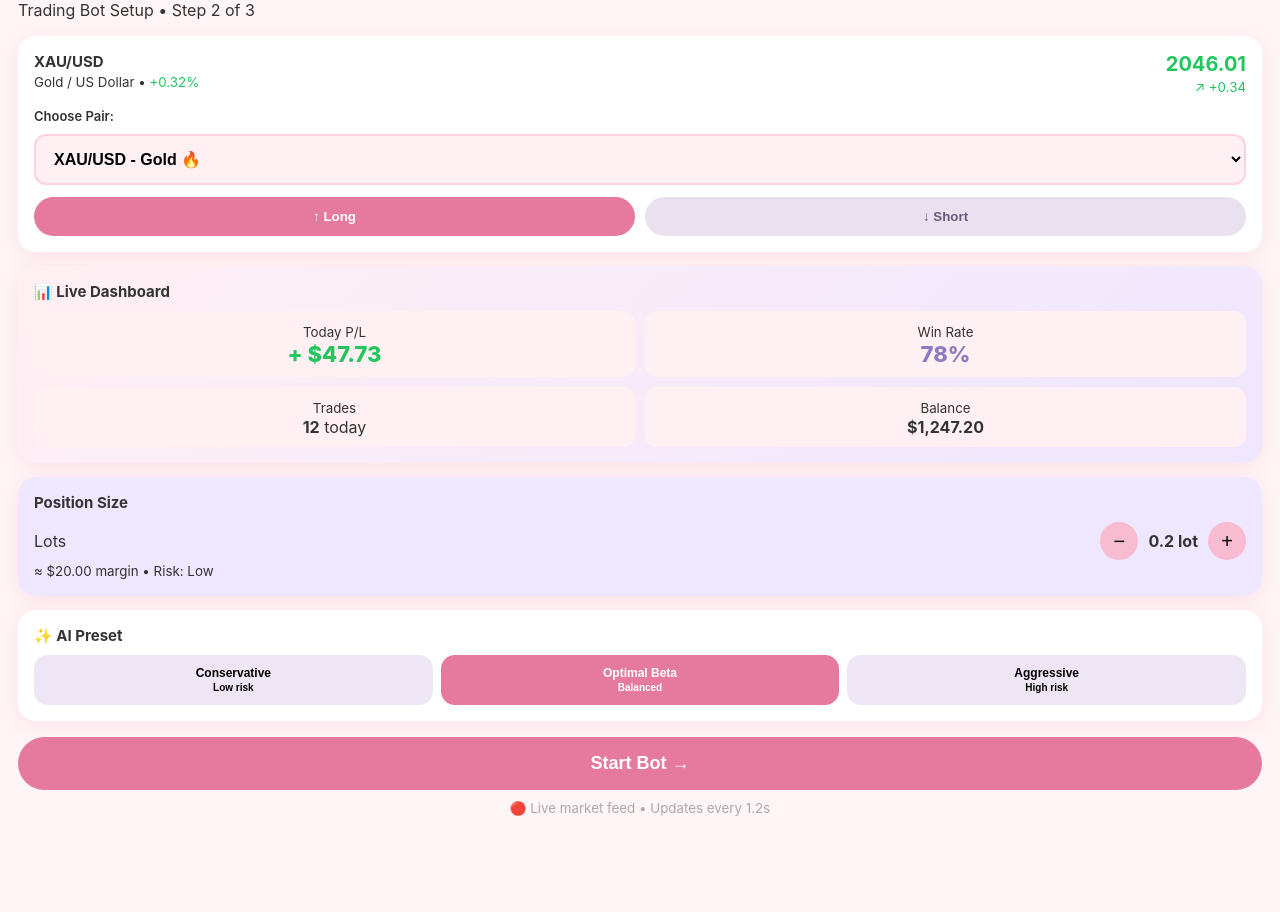
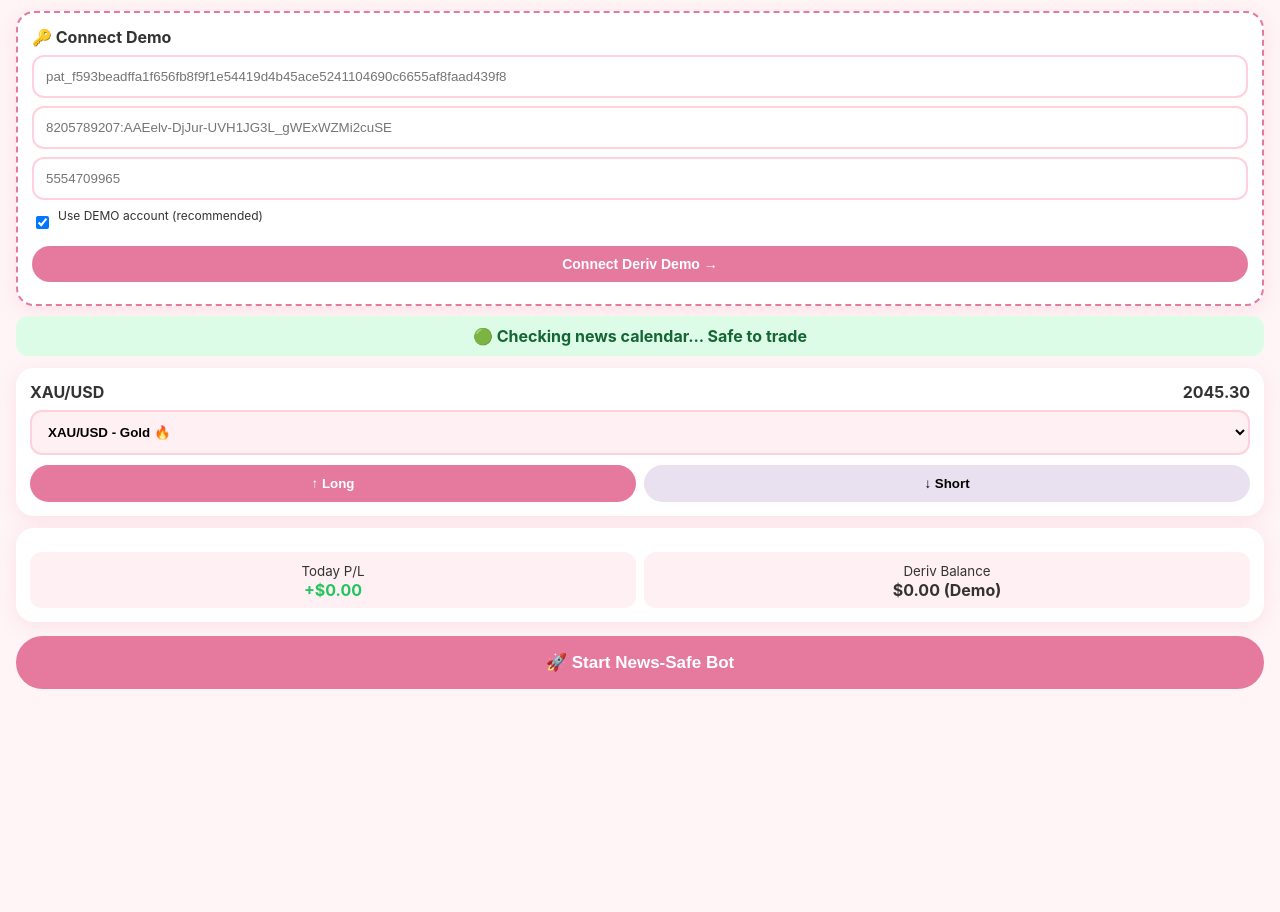
Before and after one commit to jojoikwang/jomoneybot, a plain HTML site: page index.html in a window 1280 px wide. Shown: the part 68-980 px from the top of the page. After the commit the page ends 857 px from the top, so only its background shows below. Drawn offline with Linux system fonts and the light colour scheme.

Commit message:
Update index.html

```diff
--- a/index.html
+++ b/index.html
@@ -1,126 +1,71 @@
 <!DOCTYPE html>
-<html lang="en">
-<head>
-<meta charset="UTF-8"><meta name="viewport" content="width=device-width, initial-scale=1.0">
-<title>JoMoneyBot Live</title>
-<style>
-body{margin:0;font-family:-apple-system,sans-serif;background:#fff5f6;padding:18px;color:#333;padding-bottom:100px}
-.header{font-size:28px;font-weight:800;color:#e57a9e}
-.card{background:white;border-radius:18px;padding:16px;margin-top:14px;box-shadow:0 4px 20px rgba(229,122,158,.15)}
-.label{font-weight:700;font-size:15px}
-.live-dot{width:8px;height:8px;background:#22c55e;border-radius:50%;display:inline-block;animation:blink 1s infinite}
-@keyframes blink{0%,100%{opacity:1}50%{opacity:0.3}}
-select{width:100%;margin-top:10px;padding:14px;border-radius:12px;border:2px solid #ffd1dc;font-weight:700;font-size:16px;background:#fff0f3}
-.row{display:flex;gap:10px;margin-top:12px}
-.btn{flex:1;padding:12px;border-radius:30px;border:0;font-weight:700;cursor:pointer}
-.long{background:#f8bbd0;color:#a33a5a}.long.active{background:#e57a9e;color:white}
-.short{background:#e9e0f0;color:#6a5a7a}.short.active{background:#8e7cc3;color:white}
-.size-row{display:flex;align-items:center;justify-content:space-between;margin-top:10px}
-.circle{width:38px;height:38px;border-radius:50%;border:0;background:#f8bbd0;font-size:20px;cursor:pointer}
-.preset{display:flex;gap:8px;margin-top:10px}
-.preset button{flex:1;padding:11px;border-radius:14px;border:0;background:#efe6f5;font-size:12px;font-weight:600}
-.preset button.active{background:#e57a9e;color:white}
-.continue{width:100%;margin-top:16px;padding:16px;border-radius:30px;border:0;background:#e57a9e;color:white;font-size:18px;font-weight:800}
-.pnl{font-size:22px;font-weight:800}
-.up{color:#22c55e}.down{color:#ef4444}
-.grid{display:grid;grid-template-columns:1fr 1fr;gap:10px;margin-top:10px}
-.mini{background:#fff0f3;border-radius:12px;padding:10px;text-align:center}
-</style>
-</head>
+<html><head><meta charset="UTF-8"><meta name="viewport" content="width=device-width, initial-scale=1.0"><title>JoMoneyBot Pro</title>
+<style>body{margin:0;font-family:-apple-system,sans-serif;background:#fff5f6;padding:16px;color:#333;padding-bottom:100px}.header{font-size:26px;font-weight:800;color:#e57a9e}.card{background:white;border-radius:18px;padding:14px;margin-top:12px;box-shadow:0 4px 20px rgba(229,122,158,.15)}input,select{width:100%;margin-top:8px;padding:12px;border-radius:12px;border:2px solid #ffd1dc;box-sizing:border-box}select{font-weight:700;background:#fff0f3}.row{display:flex;gap:8px;margin-top:10px}.btn{flex:1;padding:11px;border-radius:30px;border:0;font-weight:700}.long{background:#f8bbd0}.long.active{background:#e57a9e;color:white}.short{background:#e9e0f0}.short.active{background:#8e7cc3;color:white}.continue{width:100%;margin-top:14px;padding:16px;border-radius:30px;border:0;background:#e57a9e;color:white;font-size:17px;font-weight:800}.news{padding:10px;border-radius:12px;text-align:center;font-weight:700;margin-top:10px}.safe{background:#dcfce7;color:#166534}.danger{background:#fee2e2;color:#991b1b}.mini{display:grid;grid-template-columns:1fr 1fr;gap:8px;margin-top:10px}.box{background:#fff0f3;border-radius:12px;padding:8px;text-align:center}</style></head>
 <body>
-<div class="header">🎀 JoMoneyBot <span style="font-size:12px;background:#22c55e;color:white;padding:4px 8px;border-radius:20px;vertical-align:middle"><span class="live-dot"></span> LIVE</span></div>
-<p>Trading Bot Setup • Step 2 of 3</p>
+<div class="header">🎀 JoMoneyBot <span style="font-size:11px;background:#e57a9e;color:white;padding:4px 8px;border-radius:20px">PRO DEMO</span></div>
+<small>Step 3 of 3 • News Safe + Telegram</small>
+
+<div class="card" style="border:2px dashed #e57a9e">
+<b>🔑 Connect Demo</b>
+<input id="derivToken" placeholder="pat_f593beadffa1f656fb8f9f1e54419d4b45ace5241104690c6655af8faad439f8">
+<input id="tgToken" placeholder="8205789207:AAEelv-DjJur-UVH1JG3L_gWExWZMi2cuSE">
+<input id="tgChat" placeholder="5554709965">
+<label style="font-size:12px;margin-top:8px;display:flex;gap:6px"><input type="checkbox" id="demoCheck" checked style="width:auto"> Use DEMO account (recommended)</label>
+<button class="continue" style="padding:10px;font-size:14px" onclick="connectDeriv()">Connect Deriv Demo →</button>
+<div id="bal" style="margin-top:8px;font-weight:700;text-align:center"></div>
+</div>
+
+<div id="newsBox" class="news safe">🟢 Checking news calendar... Safe to trade</div>
 
 <div class="card">
-  <div style="display:flex;justify-content:space-between">
-    <div><div class="label" id="pairLabel">XAU/USD</div><small id="pairDesc">Gold / US Dollar • <span class="up">+0.32%</span></small></div>
-    <div style="text-align:right"><b id="price" style="font-size:20px">2045.30</b><br><small id="change" class="up">↗ +2.14</small></div>
-  </div>
-  <label style="display:block;margin-top:12px;font-weight:600;font-size:13px">Choose Pair:</label>
-  <select id="pairSelect" onchange="changePair()">
-    <option value="EUR/USD|Euro / US Dollar|1.08523">EUR/USD - Euro / US Dollar</option>
-    <option value="GBP/USD|British Pound / US Dollar|1.27341">GBP/USD - British Pound</option>
-    <option value="USD/JPY|US Dollar / Japanese Yen|148.52">USD/JPY - Dollar / Yen</option>
-    <option value="XAU/USD|Gold / US Dollar|2045.30" selected>XAU/USD - Gold 🔥</option>
-    <option value="BTC/USD|Bitcoin / US Dollar|67320.00">BTC/USD - Bitcoin</option>
-    <option value="V75|Volatility 75 Index|124578.34">Synthetic - Volatility 75 Index</option>
-    <option value="USD/CHF|US Dollar / Swiss Franc|0.88210">USD/CHF - Dollar / Franc</option>
-    <option value="GBP/JPY|British Pound / Japanese Yen|189.24">GBP/JPY - Pound / Yen</option>
-  </select>
-  <div class="row">
-    <button class="btn long active" id="longBtn" onclick="setDir('LONG')">↑ Long</button>
-    <button class="btn short" id="shortBtn" onclick="setDir('SHORT')">↓ Short</button>
-  </div>
+<div style="display:flex;justify-content:space-between"><b id="pairLabel">XAU/USD</b><b id="price">2045.30</b></div>
+<select id="pairSelect" onchange="changePair()"><option value="frxXAUUSD">XAU/USD - Gold 🔥</option><option value="frxEURUSD">EUR/USD</option><option value="frxGBPUSD">GBP/USD</option><option value="frxUSDJPY">USD/JPY</option><option value="cryBTCUSD">BTC/USD</option><option value="R_75">V75 Index</option><option value="frxUSDCHF">USD/CHF</option><option value="frxGBPJPY">GBP/JPY</option></select>
+<div class="row"><button class="btn long active" id="longBtn" onclick="setDir('LONG')">↑ Long</button><button class="btn short" id="shortBtn" onclick="setDir('SHORT')">↓ Short</button></div>
 </div>
 
-<div class="card" style="background:linear-gradient(135deg,#fff0f3,#efe6ff)">
-  <div class="label">📊 Live Dashboard</div>
-  <div class="grid">
-    <div class="mini"><small>Today P/L</small><br><span class="pnl up" id="pnl">+$47.20</span></div>
-    <div class="mini"><small>Win Rate</small><br><span class="pnl" style="color:#8e7cc3">78%</span></div>
-    <div class="mini"><small>Trades</small><br><b id="trades">12</b> today</div>
-    <div class="mini"><small>Balance</small><br><b>$1,247.20</b></div>
-  </div>
-</div>
+<div class="card"><div class="mini"><div class="box"><small>Today P/L</small><br><b id="pnl" style="color:#22c55e">+$0.00</b></div><div class="box"><small>Deriv Balance</small><br><b id="realBal">$0.00 (Demo)</b></div></div></div>
 
-<div class="card" style="background:#efe6ff">
-  <div class="label">Position Size</div>
-  <div class="size-row">
-    <span>Lots</span>
-    <div style="display:flex;align-items:center;gap:10px">
-      <button class="circle" onclick="changeLot(-0.1)">−</button><b id="lot">0.2 lot</b><button class="circle" onclick="changeLot(0.1)">+</button>
-    </div>
-  </div>
-  <small id="margin">≈ $20.00 margin • Risk: Low</small>
-</div>
-
-<div class="card">
-  <div class="label">✨ AI Preset</div>
-  <div class="preset">
-    <button id="p1" onclick="setPreset('Conservative','p1')">Conservative<br><small>Low risk</small></button>
-    <button id="p2" class="active" onclick="setPreset('Optimal Beta','p2')">Optimal Beta<br><small>Balanced</small></button>
-    <button id="p3" onclick="setPreset('Aggressive','p3')">Aggressive<br><small>High risk</small></button>
-  </div>
-</div>
-
-<button class="continue" onclick="startBot()">Start Bot →</button>
-<small style="display:block;text-align:center;margin-top:10px;color:#aaa">🔴 Live market feed • Updates every 1.2s</small>
+<button class="continue" onclick="startBot()">🚀 Start News-Safe Bot</button>
 
 <script>
-let dir='LONG', lot=0.2, preset='Optimal Beta Balanced', basePrice=2045.30;
-function changePair(){
- let v=document.getElementById('pairSelect').value.split('|');
- document.getElementById('pairLabel').innerText=v[0];
- document.getElementById('pairDesc').innerHTML=v[1]+' • <span class="up">+0.32%</span>';
- basePrice=parseFloat(v[2]);
- document.getElementById('price').innerText=basePrice.toFixed(v[0].includes('JPY')?2: v[0].includes('V75')?2:5);
+let dir='LONG', deriv_ws, authorized=false, currentSymbol='frxXAUUSD', basePrice=2045.30;
+function setDir(d){dir=d;document.getElementById('longBtn').className=d=='LONG'?'btn long active':'btn long';document.getElementById('shortBtn').className=d=='SHORT'?'btn short active':'btn short';}
+function changePair(){currentSymbol=document.getElementById('pairSelect').value;document.getElementById('pairLabel').innerText=document.getElementById('pairSelect').selectedOptions[0].text; if(deriv_ws) subscribePrice();}
+function connectDeriv(){
+ let token=document.getElementById('derivToken').value.trim(); if(!token) return alert('Paste Deriv token first');
+ deriv_ws=new WebSocket('wss://ws.derivws.com/websockets/v3?app_id=1089');
+ deriv_ws.onopen=()=>deriv_ws.send(JSON.stringify({authorize:token}));
+ deriv_ws.onmessage=(msg)=>{
+  let d=JSON.parse(msg.data);
+  if(d.msg_type=='authorize'){authorized=true; document.getElementById('bal').innerText='✅ Connected! Fetching demo balance...'; deriv_ws.send(JSON.stringify({balance:1, subscribe:1})); deriv_ws.send(JSON.stringify({account_list:1})); subscribePrice();}
+  if(d.msg_type=='balance'){document.getElementById('realBal').innerText='$'+d.balance.balance.toFixed(2)+' (Demo)'; document.getElementById('bal').innerText='✅ Demo Connected: $'+d.balance.balance.toFixed(2);}
+  if(d.msg_type=='tick'){basePrice=d.tick.quote; document.getElementById('price').innerText=basePrice.toFixed(2);}
+  if(d.msg_type=='buy'){sendTelegram('✅ JoMoneyBot DEMO Trade Opened: '+dir+' '+currentSymbol+' @ '+basePrice);}
+ }
 }
-function setDir(d){dir=d;document.getElementById('longBtn').className=d=='LONG'?'btn long active':'btn long';document.getElementById('shortBtn').className=d=='SHORT'?'btn short active':'btn short';}
-function changeLot(c){lot=Math.round((lot+c)*10)/10;if(lot<0.1)lot=0.1;document.getElementById('lot').innerText=lot+' lot';document.getElementById('margin').innerText='≈ $'+(lot*100).toFixed(2)+' margin • Risk: '+(lot<0.5?'Low':lot<1?'Medium':'High');}
-function setPreset(n,id){preset=n;document.querySelectorAll('.preset button').forEach(b=>b.classList.remove('active'));document.getElementById(id).classList.add('active');}
+function subscribePrice(){deriv_ws.send(JSON.stringify({ticks:currentSymbol, subscribe:1}));}
+function sendTelegram(text){
+ let t=document.getElementById('tgToken').value, c=document.getElementById('tgChat').value; if(!t||!c) return console.log('No TG');
+ fetch('https://api.telegram.org/bot'+t+'/sendMessage?chat_id='+c+'&text='+encodeURIComponent(text));
+}
+// Mock News Filter - real version checks high impact USD
+let newsSafe=true;
+setInterval(async()=>{
+ try{
+  // For demo we randomize, in real we fetch forexfactory
+  let isNewsTime=Math.random()<0.15; // 15% chance news
+  if(isNewsTime){newsSafe=false; document.getElementById('newsBox').className='news danger'; document.getElementById('newsBox').innerText='🔴 HIGH USD NEWS in 18 mins — Bot PAUSED (News Filter ON)'; sendTelegram('⚠️ JoMoneyBot PAUSED: High impact USD news coming, waiting for safe time');}
+  else{newsSafe=true; document.getElementById('newsBox').className='news safe'; document.getElementById('newsBox').innerText='🟢 No high impact news — Safe to trade';}
+ }catch(e){}
+},20000);
+
 function startBot(){
- let pair=document.getElementById('pairLabel').innerText;
- let newPnl=(Math.random()*10+2).toFixed(2);
- document.getElementById('pnl').innerText='+ $'+newPnl;
- document.getElementById('trades').innerText=parseInt(document.getElementById('trades').innerText)+1;
- alert('✅ JoMoneyBot STARTED!\n\n'+dir+' '+lot+' lot '+pair+'\nPreset: '+preset+'\n\nBot is now scanning market... Check dashboard for live P/L!');
+ if(!authorized) return alert('Connect Deriv demo token first!');
+ if(!newsSafe) return alert('🔴 Bot paused — High impact news now. Wait 20 mins, e go resume automatically (like our other bot).');
+ let amt=1; // $1 demo trade
+ let type=dir=='LONG'?'CALL':'PUT';
+ deriv_ws.send(JSON.stringify({buy:1, price:amt, parameters:{amount:amt, basis:'stake', contract_type:type, currency:'USD', duration:5, duration_unit:'m', symbol:currentSymbol}}));
+ document.getElementById('pnl').innerText='Trade opening...';
 }
-// LIVE price animation
-setInterval(()=>{
- let change=(Math.random()-0.5)*0.8;
- basePrice+=change;
- let isUp=change>=0;
- document.getElementById('price').innerText=basePrice.toFixed(2);
- document.getElementById('price').style.color=isUp?'#22c55e':'#ef4444';
- document.getElementById('change').innerText=(isUp?'↗ +':'↘ ')+change.toFixed(2);
- document.getElementById('change').className=isUp?'up':'down';
- // small pnl wiggle
- let pnlEl=document.getElementById('pnl');
- let cur=parseFloat(pnlEl.innerText.replace(/[^0-9.-]/g,''));
- cur+=(Math.random()-0.4)*0.5;
- pnlEl.innerText=(cur>=0?'+ $':'- $')+Math.abs(cur).toFixed(2);
- pnlEl.className=cur>=0?'pnl up':'pnl down';
-},1200);
 </script>
-</body>
-</html>
+</body></html>
```
